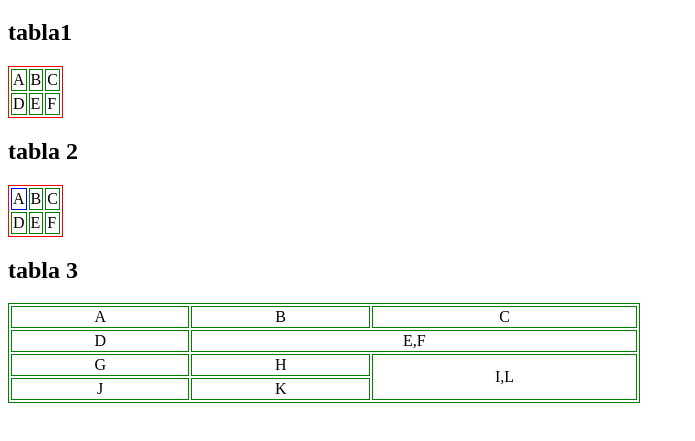
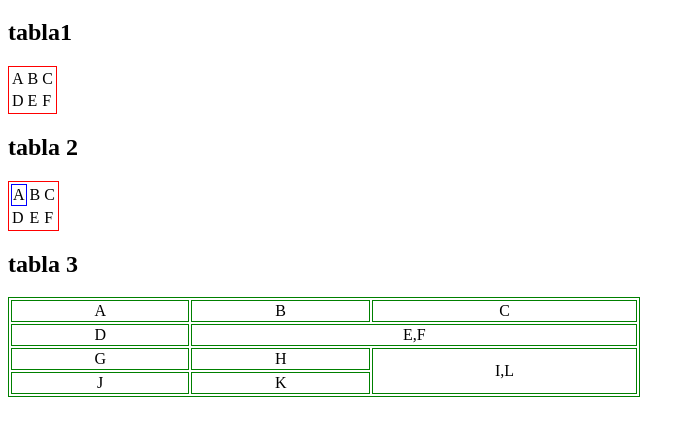
Before and after one commit to PauAguYer/Tablas-pracitca-8, a plain HTML site: page index.html in a window 1280 px wide. Shown: the part 61-502 px from the top of the page, without its empty margins (0-695 px from the left). Drawn offline with Linux system fonts and the light colour scheme.

Commit message:
Update style.css

```diff
--- a/style.css
+++ b/style.css
@@ -12,6 +12,6 @@ table.dos{
     text-align: center;
 }
 
-tr,td{
+.green{
     border: green 1px solid;
 }
```
